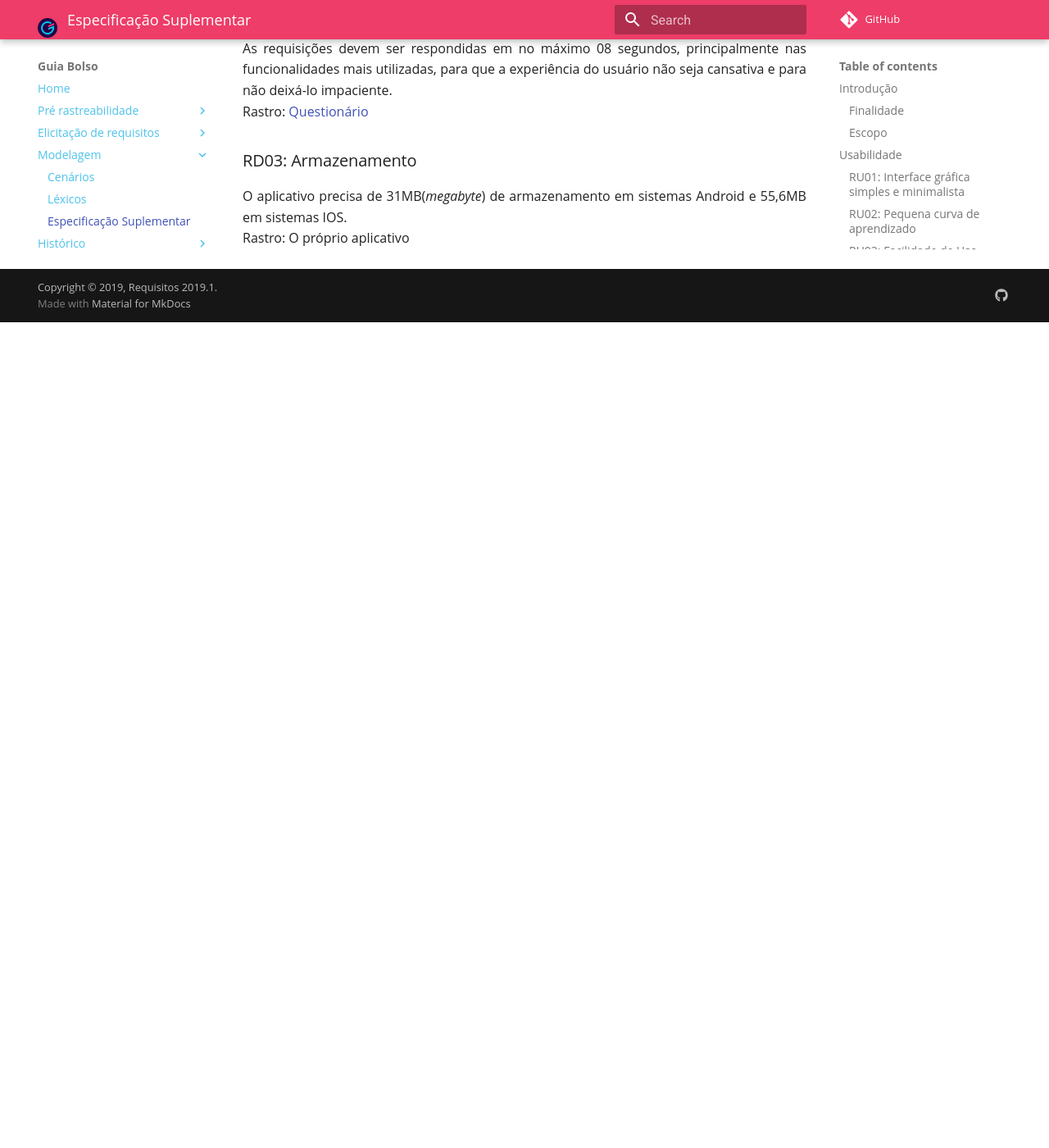
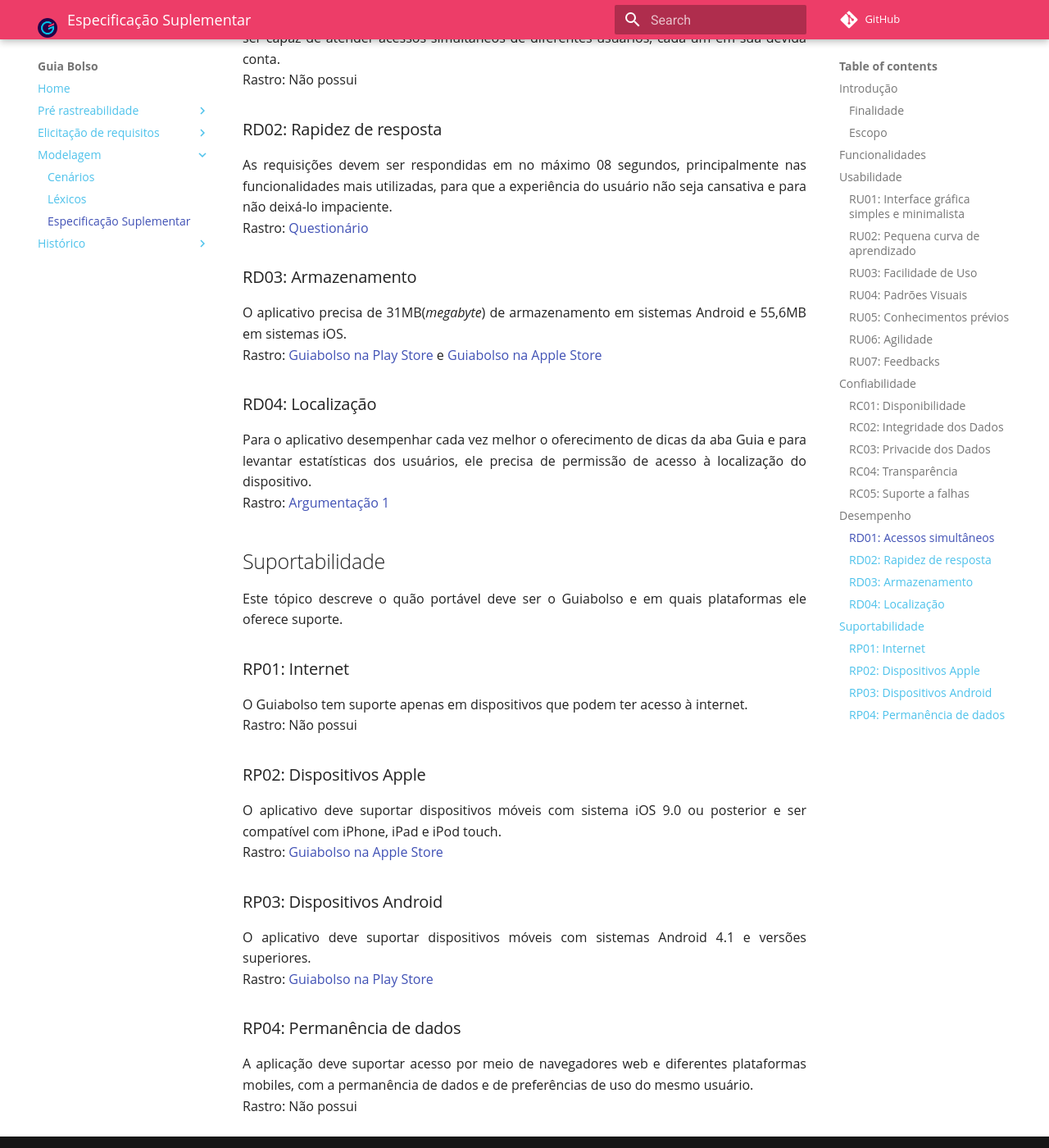
Before and after one commit to fga-disciplinas/2019.1-Guia-Bolso, an MkDocs documentation site: the page built from docs/modelagem/especificacao.md, in a window 1280 px wide and 1400 px high, scrolled down 3266 px. Shown: the whole window at 82% size. Built offline with MkDocs 1.6.1 and Material for MkDocs 9.7.7, drawn with Linux system fonts in a browser that asks for light colours; comment, search, counter and statistics services are not loaded; old or Windows-style settings are respelled for this version of MkDocs; before the commit the page ends 3659 px from its top, so only the background shows below that; some of the changed text lies outside the part shown.

Commit message:
Adicionando requisitos de suportabilidade

```diff
--- a/docs/modelagem/especificacao.md
+++ b/docs/modelagem/especificacao.md
@@ -9,6 +9,10 @@
 ### Escopo
 
 Esta especificação define os requisitos não-funcionais associados a usabilidade, confiabilidade, desempenho e suportabilidade, interfaces do sistema, restrições de design, requisitos de licenciamento, observações legais e padrões aplicáveis da aplicação móvel do Guiabolso.
+
+## Funcionalidades
+
+As funcionalidades já elicitadas podem ser encontradas por toda a [documentação](https://fga-disciplinas.github.io/2019.1-Guia-Bolso/) feita pelo grupo.
 
 ## Usabilidade
 
@@ -31,7 +35,7 @@
 ### RU04: Padrões Visuais
 
 A interface deve utilizar padrões visuais de informação com cores e ícones intuitivos que ajude na identificação de itens e de funcionalidades.
-<br> Rastro: [Questionário](../elicitacao-de-requisitos/questionario.md) e [Brainstorm](../../elicitacao-de-requisitos/brainstorm/#brainstorm-1-elicitacao-de-requisitos)
+<br> Rastro: [Questionário](../elicitacao-de-requisitos/questionario.md) e [Brainstorm 1](../../elicitacao-de-requisitos/brainstorm/#brainstorm-1-elicitacao-de-requisitos)
 
 ### RU05: Conhecimentos prévios
 
@@ -41,7 +45,7 @@
 ### RU06: Agilidade
 
 O aplicativo deve oferecer agilidade no momento em que o usuário executa funcionalidades básicas e principais.
-<br> Rastro: [Questionário](../elicitacao-de-requisitos/questionario.md) e [Brainstorm](../../elicitacao-de-requisitos/brainstorm/#brainstorm-1-elicitacao-de-requisitos)
+<br> Rastro: [Questionário](../elicitacao-de-requisitos/questionario.md) e [Brainstorm 1](../../elicitacao-de-requisitos/brainstorm/#brainstorm-1-elicitacao-de-requisitos)
 
 ### RU07: *Feedbacks*
 
@@ -93,5 +97,34 @@
 
 ### RD03: Armazenamento
 
-O aplicativo precisa de 31MB(*megabyte*) de armazenamento em sistemas Android e 55,6MB em sistemas IOS.
-<br> Rastro: O próprio aplicativo
+O aplicativo precisa de 31MB(*megabyte*) de armazenamento em sistemas Android e 55,6MB em sistemas iOS.
+<br> Rastro: [Guiabolso na Play Store](https://play.google.com/store/apps/details?id=br.com.guiabolso&hl=pt_BR) e [Guiabolso na Apple Store](https://itunes.apple.com/br/app/guiabolso-controle-financeiro/id891087489?mt=8)
+
+### RD04: Localização
+
+Para o aplicativo desempenhar cada vez melhor o oferecimento de dicas da aba Guia e para levantar estatísticas dos usuários, ele precisa de permissão de acesso à localização do dispositivo.
+<br> Rastro: [Argumentação 1](../../pre-rastreabilidade/argumentacao/#arg01-privacidade-do-usuario)
+
+## Suportabilidade
+
+Este tópico descreve o quão portável deve ser o Guiabolso e em quais plataformas ele oferece suporte.
+
+### RP01: Internet
+
+O Guiabolso tem suporte apenas em dispositivos que podem ter acesso à internet.
+<br> Rastro: Não possui
+
+### RP02: Dispositivos Apple
+
+O aplicativo deve suportar dispositivos móveis com sistema iOS 9.0 ou posterior e ser compatível com iPhone, iPad e iPod touch.
+<br> Rastro: [Guiabolso na Apple Store](https://itunes.apple.com/br/app/guiabolso-controle-financeiro/id891087489?mt=8)
+
+### RP03: Dispositivos Android
+
+O aplicativo deve suportar dispositivos móveis com sistemas Android 4.1 e versões superiores.
+<br> Rastro: [Guiabolso na Play Store](https://play.google.com/store/apps/details?id=br.com.guiabolso&hl=pt_BR)
+
+### RP04: Permanência de dados
+
+A aplicação deve suportar acesso por meio de navegadores web e diferentes plataformas mobiles, com a permanência de dados e de preferências de uso do mesmo usuário.
+<br> Rastro: Não possui
```
